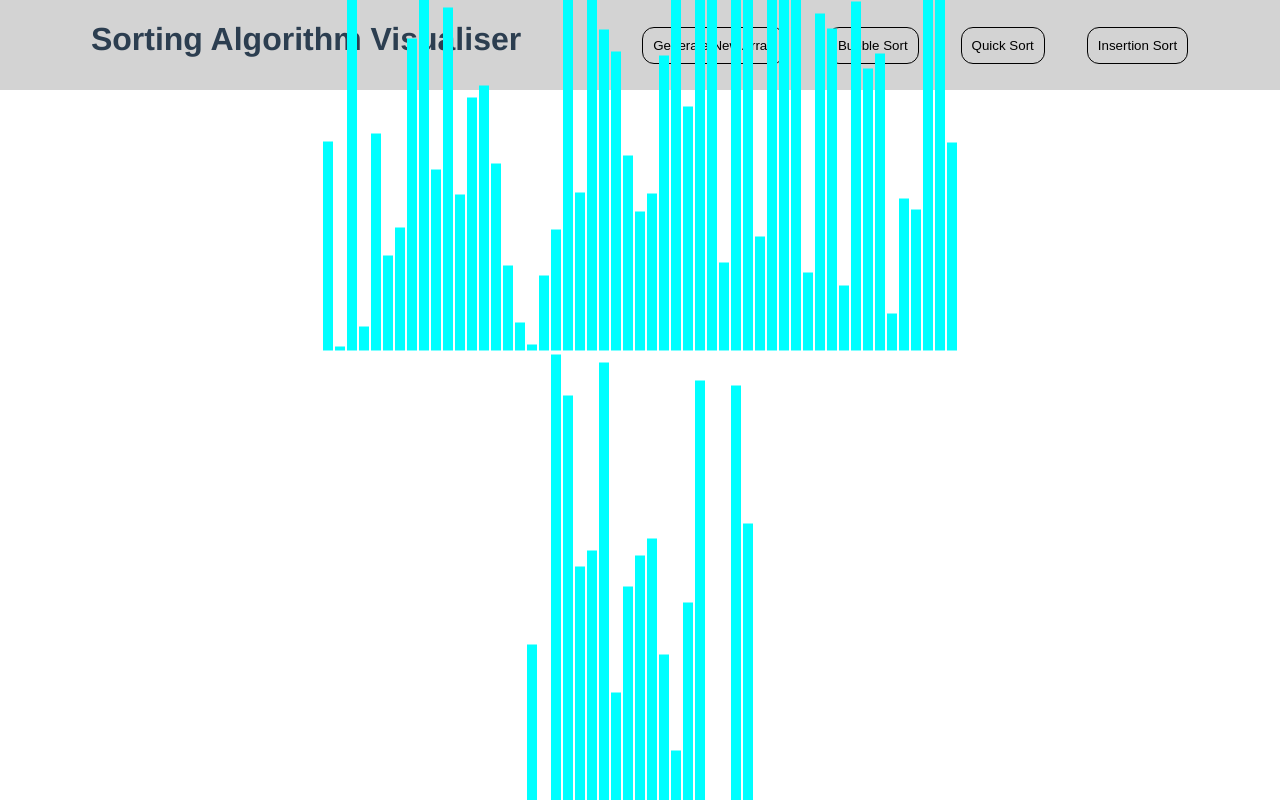
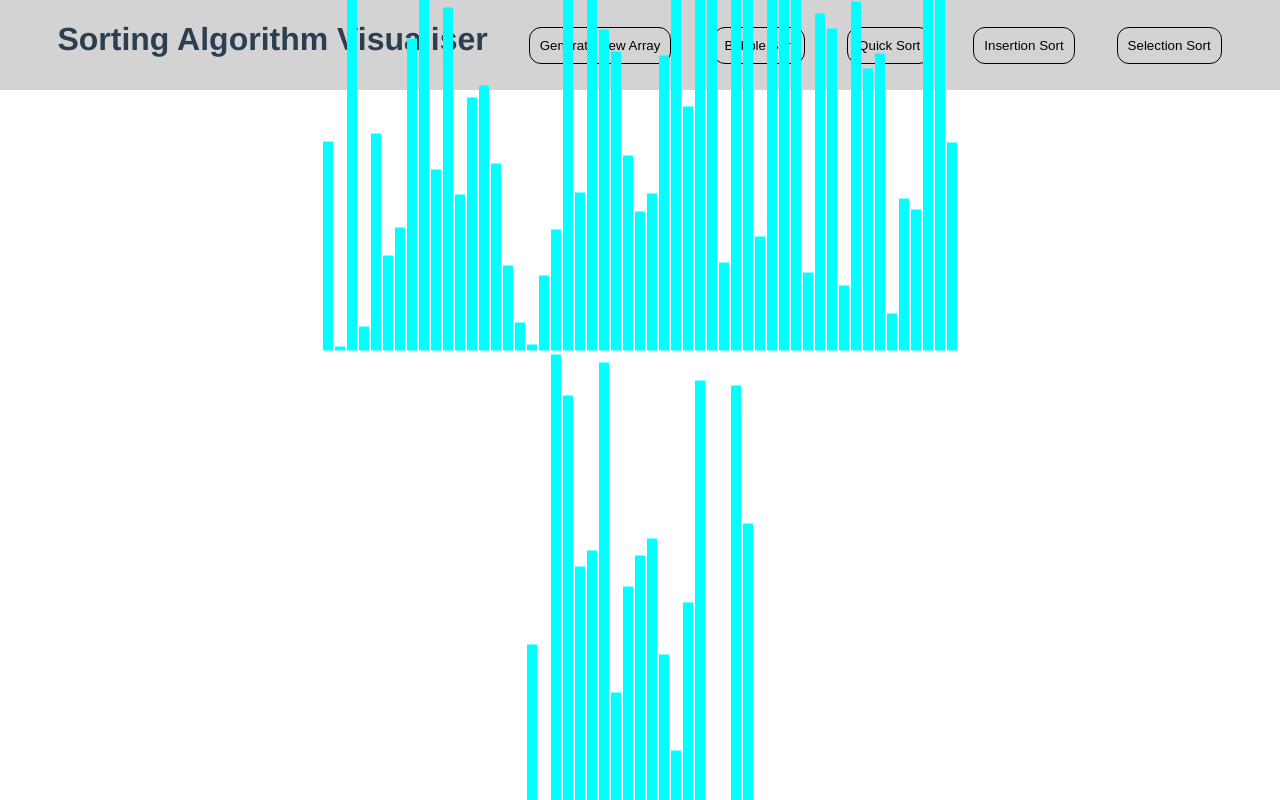
Before and after one commit to SteveWalsh1989/Sorting_Algorithm_Visualiser_VueJS, a Vue app: page / in a window 1280 px wide. Built offline with nearby package versions, Linux system fonts and the light colour scheme.

Commit message:
add selection sort button and highlught index of sorted and unsorted list seperator

```diff
--- a/src/components/SortingVisualiser/sorting_vis.css
+++ b/src/components/SortingVisualiser/sorting_vis.css
@@ -60,7 +60,7 @@ margin: 0 1px;
 }
 
 .header-title{
-    margin-right: 100px;
+    margin-right: 20px;
     margin-left: 20px;
     }
 
--- a/src/components/SortingVisualiser/sorting_vis.js
+++ b/src/components/SortingVisualiser/sorting_vis.js
@@ -113,8 +113,8 @@ export default {
         },
         async insertionSort(){
 
-             // reset list
-            // this.resetList()
+            // reset list
+            this.resetList()
 
             // set title and details
             this.algorithm_details = "Insertion Sort is a simple sorting algrithm that virtually splits the array into sorted and unsorted secctions and then one at  a time will move values from the unsorted array into their correct [osition within the sorted array. \n It is not as efficent sorting algorithm when dealing with large datasets as other sorting algorithms. "
@@ -134,11 +134,41 @@ export default {
                     await this.sleep(5) // short delay so user can see the animation
                     trying_num -= 1;
                 }
-
-
             }
             this.sorted = true; // changes color to finalColor
 
+        },
+        async selectionSort(){
+            // reset list
+            this.resetList()
+
+            // set algo details
+            this.algorithm_details = "Selection Sorts splits an array into two sub arrays of sorted and unsorted. It then inserts the lowest value from the unsorted array to the sorted until it contains a fully sorted array.";
+            console.log("Running Selection Sort")
+
+            // track first num in unsorted sub list
+            var current_index = 0;
+
+            // coloring
+            this.compare_val_1 = current_index
+
+            while( current_index < (this.num_list.length - 1)){
+                // locate index of smallest num
+                var smallext_index = current_index;
+
+                // iterate over unsorted list
+                for( let i = (current_index + 1); i < this.num_list.length; i++){
+                    if( this.num_list[smallext_index] > this.num_list[i]){
+                        smallext_index = i;
+                    }
+                }
+                // swap smallest num with current index
+                this.swapNumbersInArray(current_index, smallext_index)
+                await this.sleep(100)
+                current_index +=1
+            }
+
+            this.sorted = true; // changes color to finalColor
         },
          /******************
            OTHER FUNCTIONS
--- a/src/components/SortingVisualiser/sorting_vis.vue
+++ b/src/components/SortingVisualiser/sorting_vis.vue
@@ -15,6 +15,8 @@
       <li class="header-btns"><button class="buttons" @click="bubbleSort()">Bubble Sort</button></li>
       <li class="header-btns"><button class="buttons" @click="quickSort()">Quick Sort</button></li>
       <li class="header-btns"><button class="buttons" @click="insertionSort()">Insertion Sort</button></li>
+      <li class="header-btns"><button class="buttons" @click="selectionSort()">Selection Sort</button></li>
+
     </ul>
   </div>
 
```
